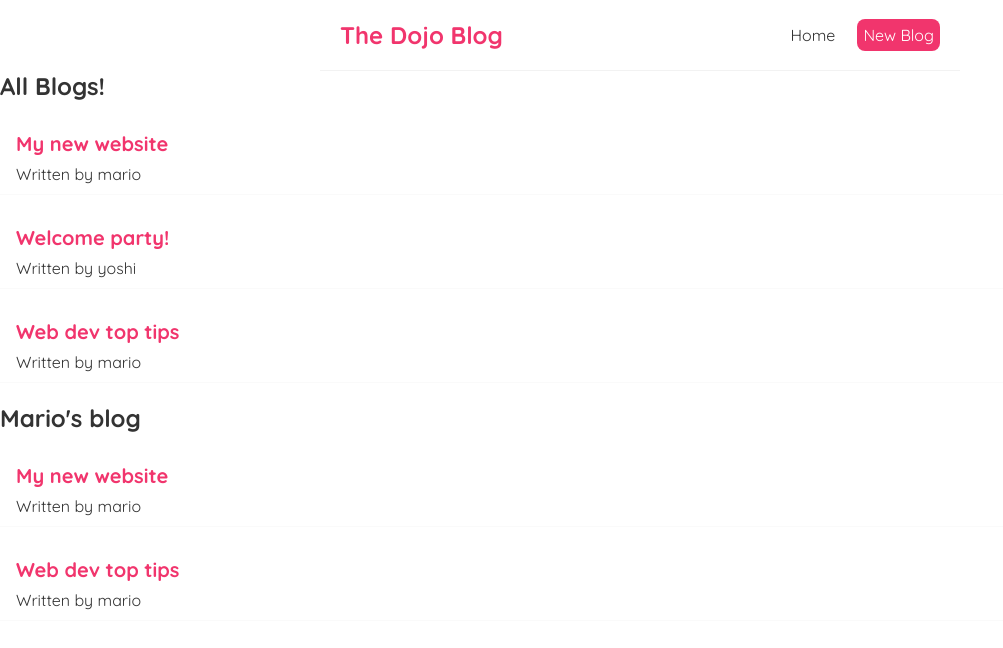
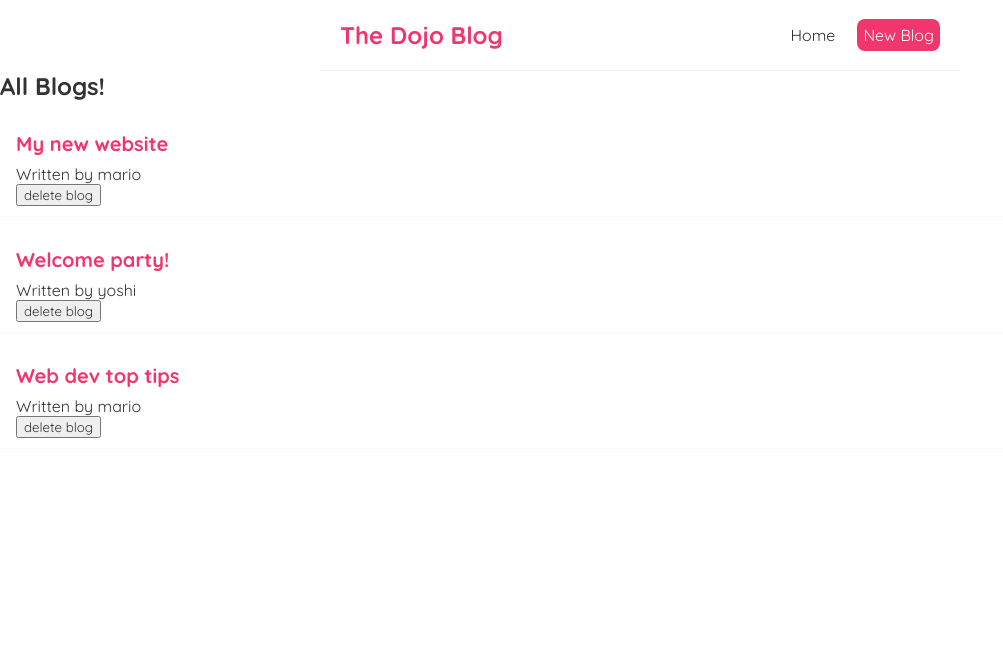
Before and after one commit to SasnarineDeodat/Full-Modern-React-Tutorial, a React (Create React App) app: page / in a window 1280 px wide. Shown: the top 648 px of the page, without its empty margins (0-1003 px from the left). Built offline with nearby package versions, Linux system fonts and the light colour scheme.

Commit message:
Functions as props

```diff
--- a/src/BlogList.js
+++ b/src/BlogList.js
@@ -1,6 +1,6 @@
 import React from "react";
 
-const BlogList = ({blogs, title}) => {
+const BlogList = ({blogs, title,handleDelete}) => {
   return (
     <div className="blog-list">
       <h2>{title}</h2>
@@ -8,6 +8,7 @@
         <div className="blog-preview" key={blog.id}>
           <h2>{blog.title}</h2>
           <p>Written by {blog.author}</p>
+          <button onClick={()=> handleDelete(blog.id)}>delete blog</button>
         </div>
       ))}
     </div>
--- a/src/Home.js
+++ b/src/Home.js
@@ -7,13 +7,14 @@
     {title: "Welcome party!", body: "lorem ipsum...", author: "yoshi", id: 2},
     {title: "Web dev top tips", body: "lorem ipsum...", author: "mario", id: 3},
   ]);
+  const handleDelete = (id) => {
+    const newBlogs = blogs.filter((blog) => blog.id !== id);
+    setBlogs(newBlogs)
+  };
+
   return (
     <div className="home">
-      <BlogList blogs={blogs} title="All Blogs!" />
-      <BlogList
-        blogs={blogs.filter((blog) => blog.author === "mario")}
-        title="Mario's blog"
-      />
+      <BlogList blogs={blogs} title="All Blogs!" handleDelete={handleDelete} />
     </div>
   );
 };
```
